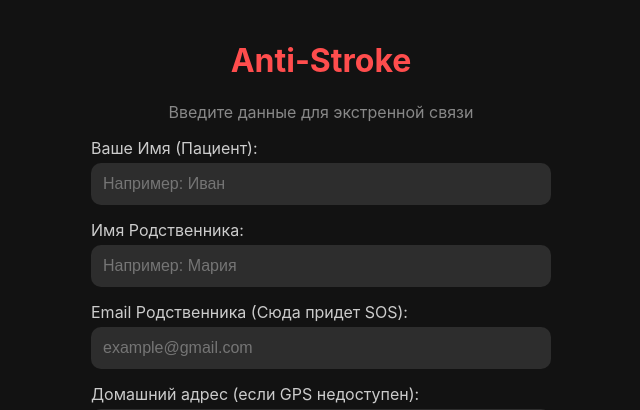
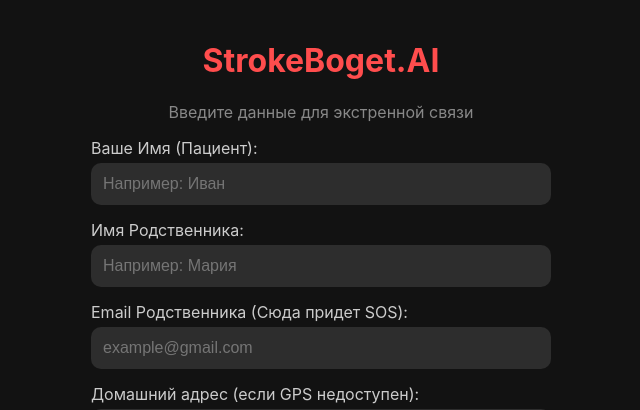
Before and after one commit to Almerek999/StrokeBoget.AI, a Flask app: page / in a window 1280 px wide. Shown: the top 410 px of the page, without its empty margins (319-959 px from the left). Run offline with Flask 3, Linux system fonts and the light colour scheme; parts of the project's set-up code (start-up, migrations or seed data) failed here and were passed over.

Commit message:
Rename app to StrokeBoget.AI

```diff
--- a/src/templates/index.html
+++ b/src/templates/index.html
@@ -3,7 +3,7 @@
 <head>
     <meta charset="UTF-8">
     <meta name="viewport" content="width=device-width, initial-scale=1.0, maximum-scale=1.0, user-scalable=no">
-    <title>Anti-Stroke Mobile</title>
+    <title>StrokeBoget.AI</title>
 
     <!-- PWA Settings -->
     <link rel="manifest" href="/manifest.json">
@@ -11,7 +11,7 @@
     <link rel="apple-touch-icon" href="/icon.svg">
     <meta name="apple-mobile-web-app-capable" content="yes">
     <meta name="apple-mobile-web-app-status-bar-style" content="black-translucent">
-    <meta name="apple-mobile-web-app-title" content="Anti-Stroke">
+    <meta name="apple-mobile-web-app-title" content="StrokeBoget.AI">
 
     <style>
         body {
@@ -78,7 +78,7 @@
 
     <!-- ЭКРАН РЕГИСТРАЦИИ -->
     <div id="registration-screen" class="container">
-        <h1>Anti-Stroke</h1>
+        <h1>StrokeBoget.AI</h1>
         <p style="text-align:center; color:#888;">Введите данные для экстренной связи</p>
 
         <div class="input-group">
```
Also changed, not shown: src/static/manifest.json.
